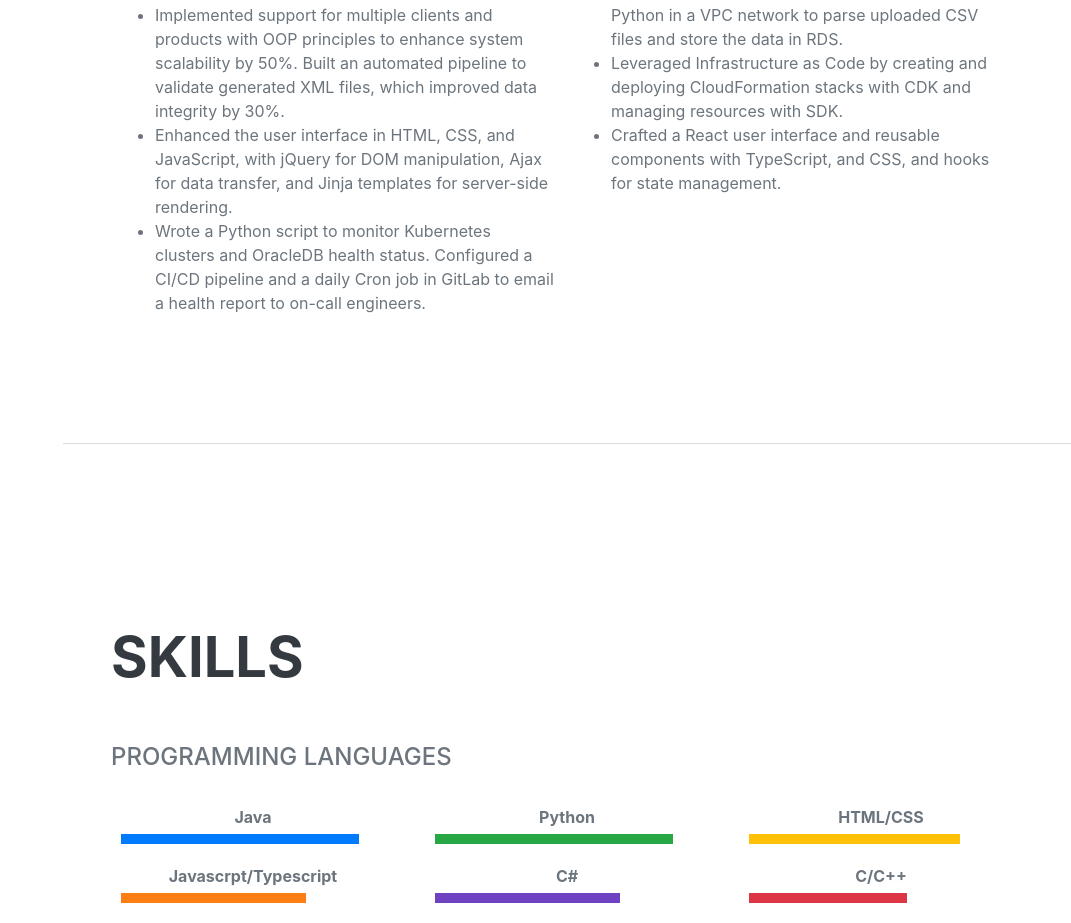
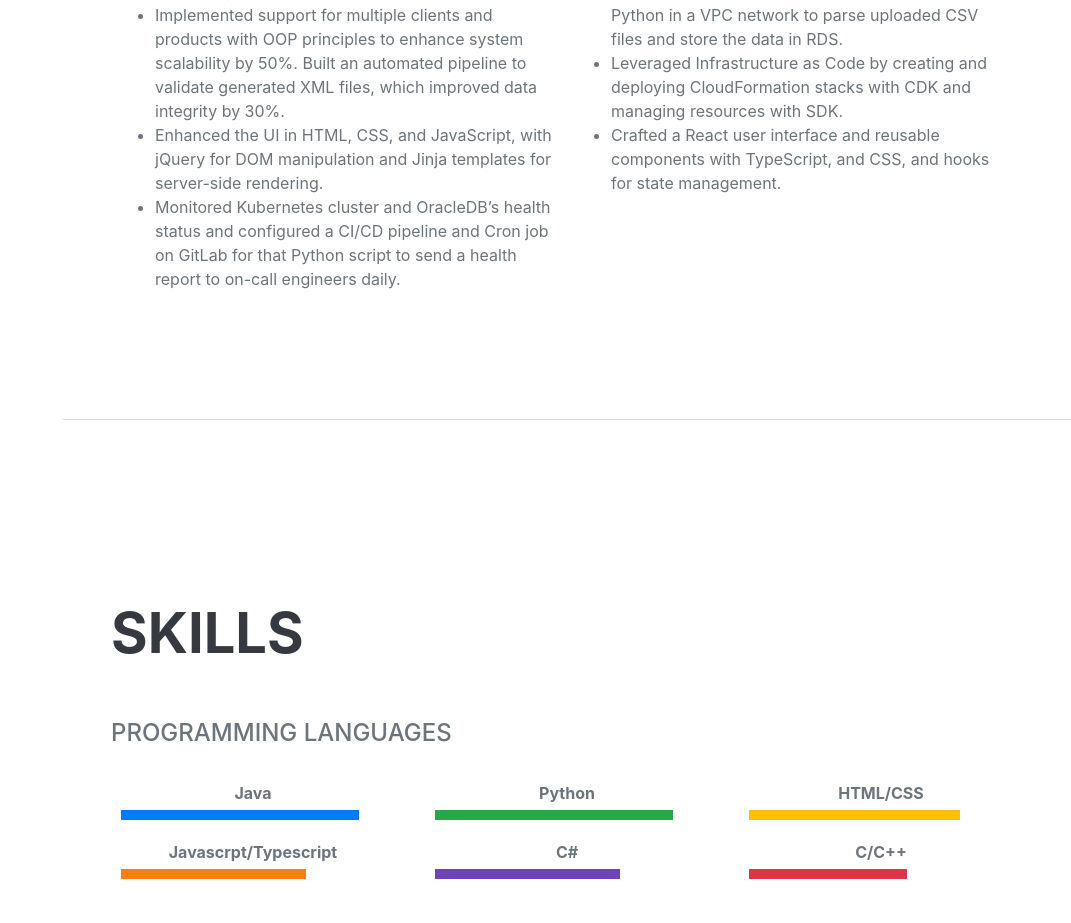
Before and after one commit to chrischenlixing/chrischenlixing.github.io, a website: page index.html in a window 1280 px wide. Shown: the part 2125-3048 px from the top of the page, without its empty margins (209-1280 px from the left). Drawn offline with nearby package versions, Linux system fonts and the light colour scheme; a web font is replaced by a local one.

Commit message:
changed the python script line for nagrastar

```diff
--- a/index.html
+++ b/index.html
@@ -8,7 +8,7 @@
     />
     <meta name="description" content="" />
     <meta name="author" content="" />
-    <title>Resume - Start Bootstrap Theme</title>
+    <title>Chris Chen's Personal Website</title>
     <link rel="icon" type="image/x-icon" href="assets/img/favicon.ico" />
     <!-- Font Awesome icons (free version)-->
     <script
@@ -187,10 +187,10 @@
                     Implemented support for multiple clients and products with OOP principles to enhance system scalability by 50%. Built an automated pipeline to validate generated XML files, which improved data integrity by 30%.
                   </li>
                   <li>
-                    Enhanced the user interface in HTML, CSS, and JavaScript, with jQuery for DOM manipulation, Ajax for data transfer, and Jinja templates for server-side rendering.
+                    Enhanced the UI in HTML, CSS, and JavaScript, with jQuery for DOM manipulation and Jinja templates for server-side rendering.
                   </li>
                   <li>
-                    Wrote a Python script to monitor Kubernetes clusters and OracleDB health status. Configured a CI/CD pipeline and a daily Cron job in GitLab to email a health report to on-call engineers.
+                    Monitored Kubernetes cluster and OracleDB’s health status and configured a CI/CD pipeline and Cron job on GitLab for that Python script to send a health report to on-call engineers daily.
                   </li>
                 </ul>
               </div>
```
